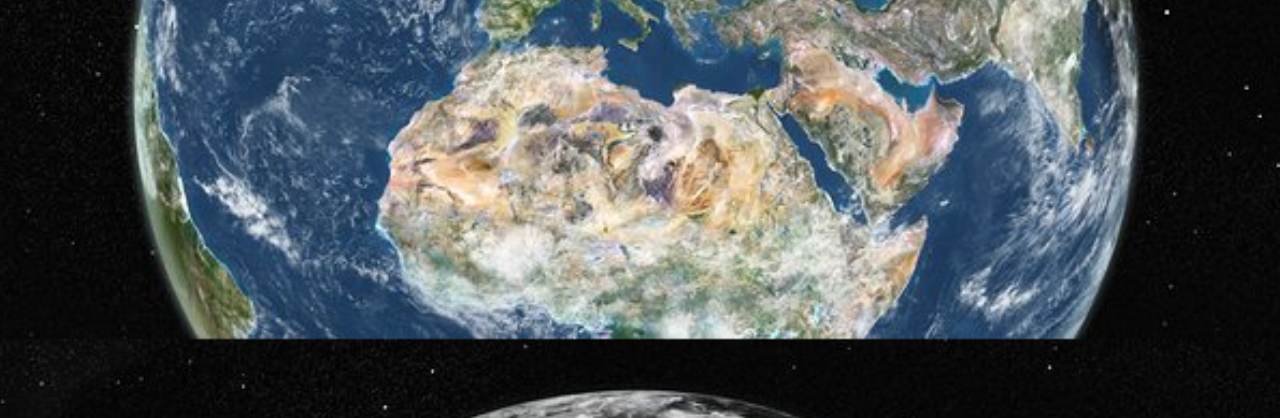
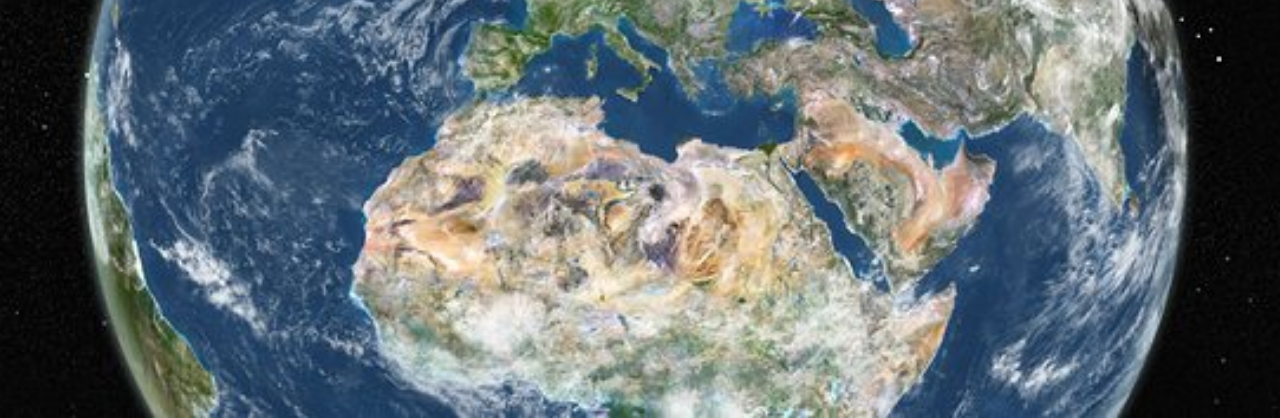
Before and after one commit to DariusCapizzi/Trump-Planet, a plain HTML site: page index.html in a window 1280 px wide. Shown: the part 461-879 px from the top of the page. Drawn offline with Linux system fonts and the light colour scheme.

Commit message:
enlarge earth

```diff
--- a/css/styles.css
+++ b/css/styles.css
@@ -1,5 +1,5 @@
 body {
-  background: url("../background.jpg") no-repeat center center fixed;
+  background: url("../background.jpg") no-repeat center center;
   background-size: cover;
 }
 
```
